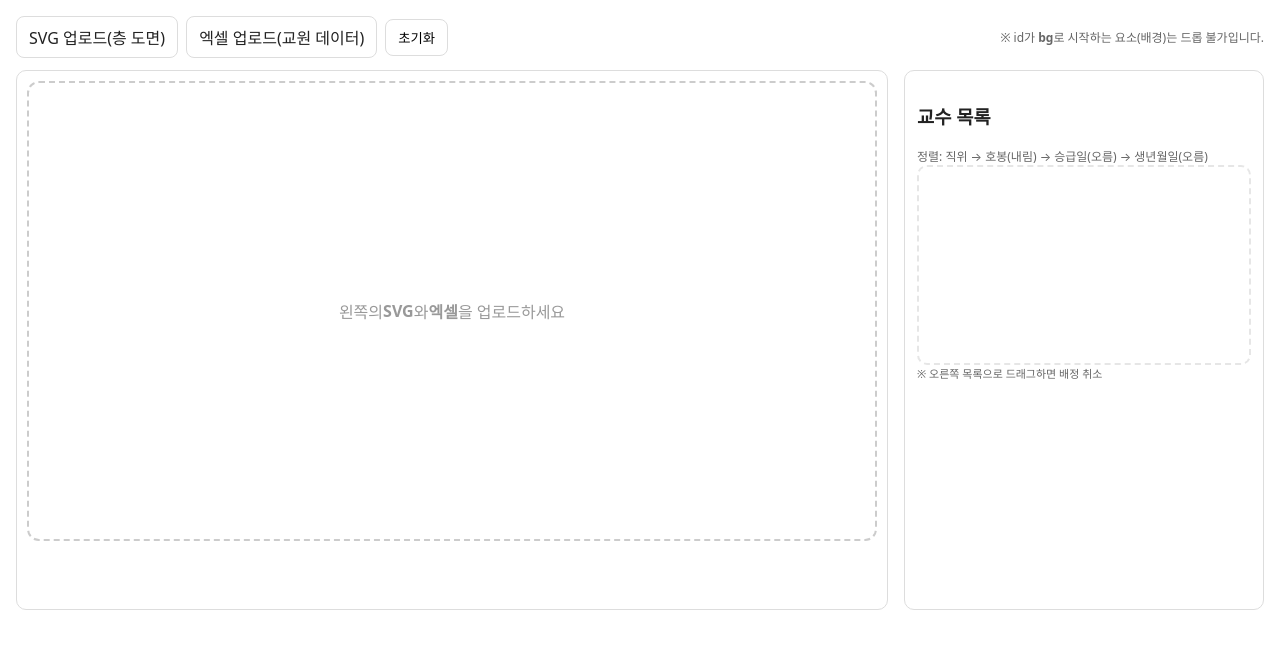
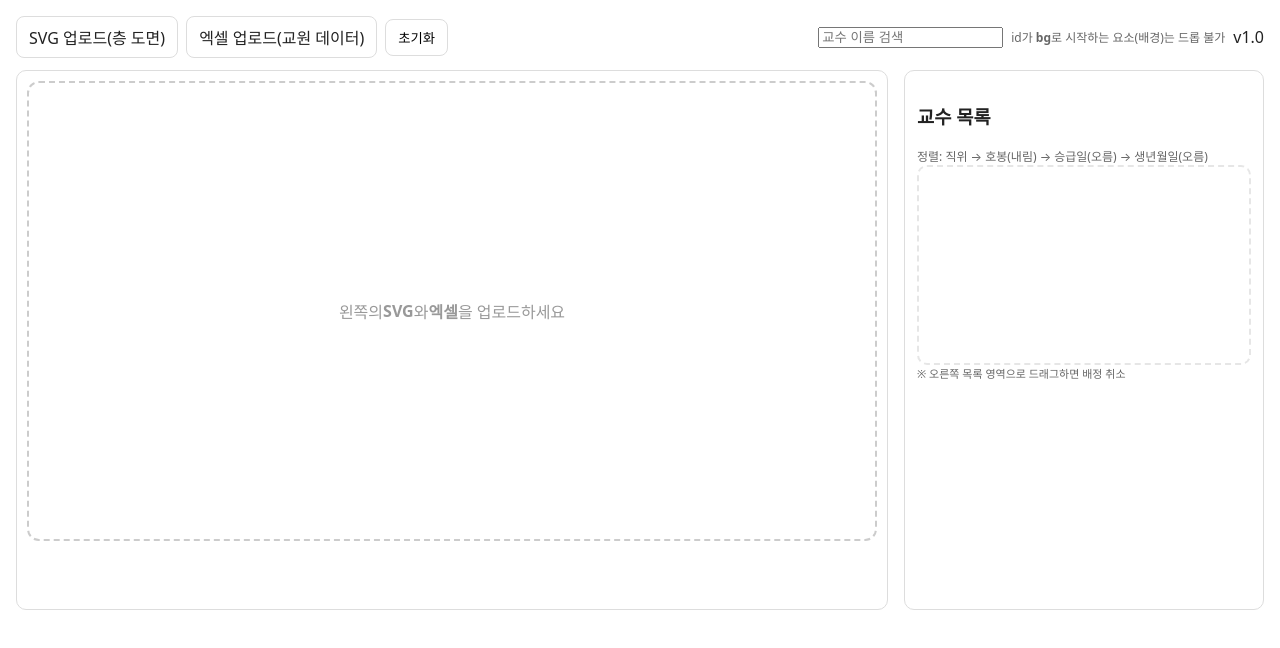
Before and after one commit to jinseong-le/lab-assgin, a plain HTML site: page index.html in a window 1280 px wide. Drawn offline with Linux system fonts and the light colour scheme; a script that the page names is missing.

Commit message:
Update index.html

```diff
--- a/index.html
+++ b/index.html
@@ -2,11 +2,9 @@
 <html lang="ko">
 <head>
   <meta charset="utf-8"/>
-  <title>연구실 배정 데모</title>
+  <title>연구실 배정 v1.0</title>
   <meta name="viewport" content="width=device-width, initial-scale=1"/>
   <link rel="stylesheet" href="styles.css"/>
-
-  <!-- SheetJS (엑셀 파서) -->
   <script src="https://cdn.jsdelivr.net/npm/xlsx@0.18.5/dist/xlsx.full.min.js"></script>
 </head>
 <body>
@@ -22,7 +20,11 @@
       </label>
       <button id="resetBtn" class="btn">초기화</button>
     </div>
-    <div class="hint">※ id가 <b>bg</b>로 시작하는 요소(배경)는 드롭 불가입니다.</div>
+    <div class="group">
+      <input id="search" type="text" placeholder="교수 이름 검색" />
+      <span class="hint">id가 <b>bg</b>로 시작하는 요소(배경)는 드롭 불가</span>
+      <span class="version">v1.0</span>
+    </div>
   </header>
 
   <main class="layout">
@@ -35,8 +37,8 @@
     <aside class="side">
       <h3>교수 목록</h3>
       <div class="hint">정렬: 직위 → 호봉(내림) → 승급일(오름) → 생년월일(오름)</div>
-      <div id="people" class="people"></div>
-      <div class="hint small">※ 오른쪽 목록으로 드래그하면 배정 취소</div>
+      <div id="people" class="people scrollable"></div>
+      <div class="hint small">※ 오른쪽 목록 영역으로 드래그하면 배정 취소</div>
     </aside>
   </main>
 
```
